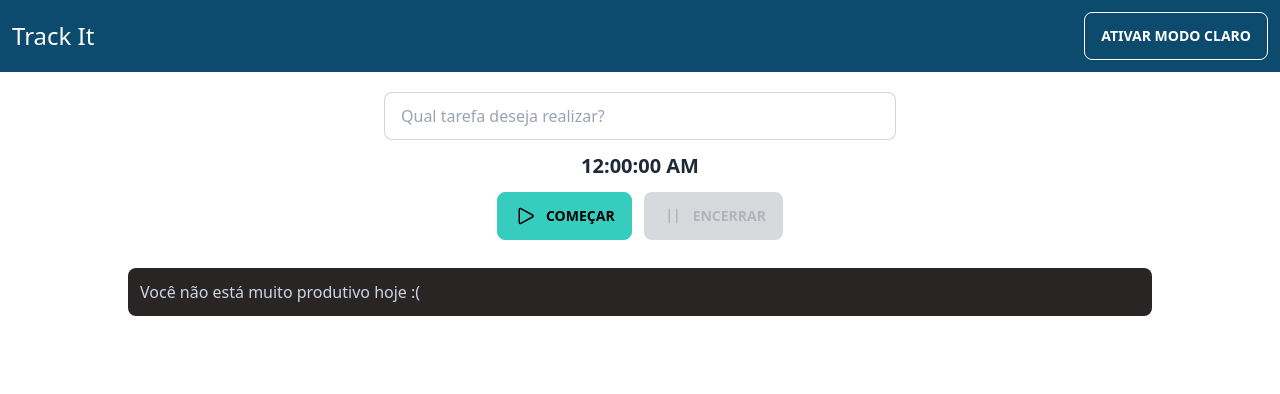
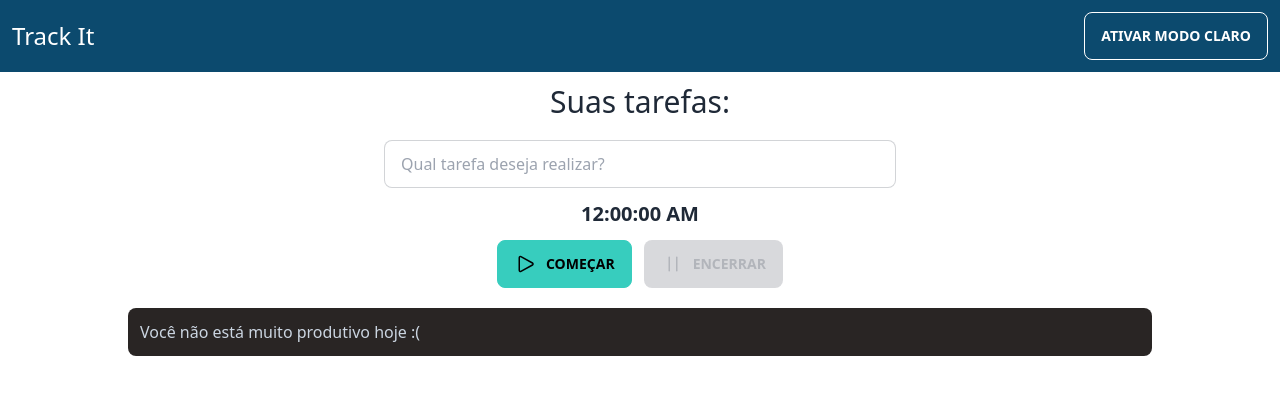
Before and after one commit to Levieber/track-it, a Vue app: page / in a window 1280 px wide. Shown: the top 394 px of the page. Built offline with nearby package versions, Linux system fonts and the light colour scheme.

Commit message:
feat: add section and title for the page

```diff
--- a/src/App.vue
+++ b/src/App.vue
@@ -32,8 +32,10 @@ export default {
 
 <template>
   <AppHeader />
+  <section class="flex flex-col gap-5 p-3">
+    <h2 class="text-center text-3xl">Suas tarefas:</h2>
     <TaskForm @save-task="createTask" />
-  <ul class="flex flex-col items-center gap-3 p-5" role="list">
+    <ul class="flex flex-col items-center gap-3" role="list">
       <li class="w-full max-w-5xl" v-for="task of tasks" :key="task.id">
         <TaskItem :task="task" />
       </li>
@@ -41,4 +43,5 @@ export default {
         <TaskBox>Você não está muito produtivo hoje :( </TaskBox>
       </li>
     </ul>
+  </section>
 </template>
--- a/src/components/TaskForm.vue
+++ b/src/components/TaskForm.vue
@@ -25,7 +25,7 @@ export default {
 </script>
 
 <template>
-  <form @submit.prevent class="mt-3 flex flex-wrap items-center justify-center gap-3 p-2">
+  <form @submit.prevent class="flex flex-wrap items-center justify-center gap-3">
     <input
       v-model="taskTitle"
       class="input-bordered input w-full max-w-lg"
```
Lines whose indentation alone changed are shown as unchanged.
